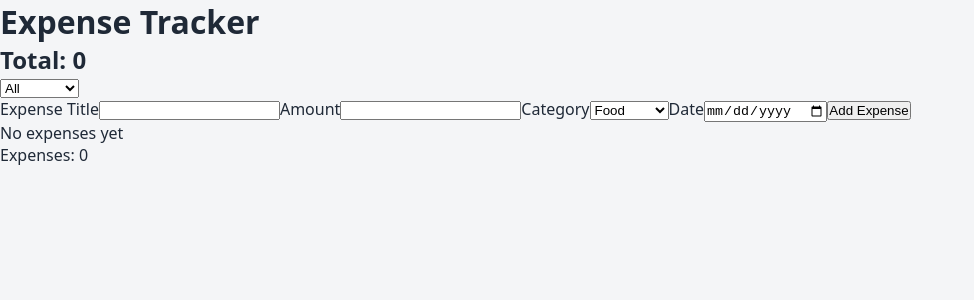
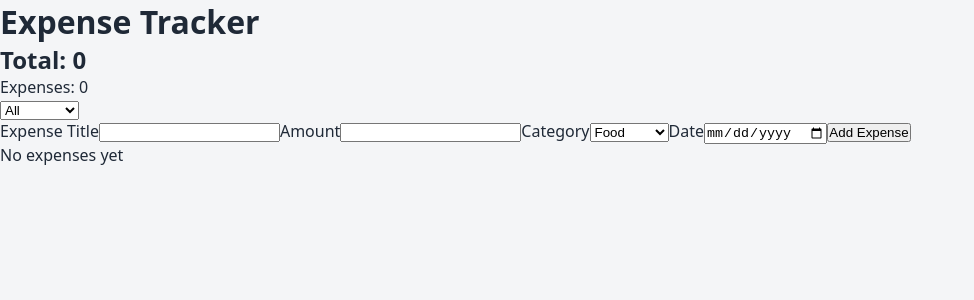
Before and after one commit to Ayeshaa005/expense-tracker, a React (Vite) app: page / in a window 1280 px wide. Shown: the top 300 px of the page, without its empty margins (0-974 px from the left). Built offline with nearby package versions, Linux system fonts and the light colour scheme.

Commit message:
Add ExpenseFilter and ExpenseSummary components

```diff
--- a/src/App.jsx
+++ b/src/App.jsx
@@ -1,6 +1,8 @@
 import { useState, useEffect } from "react";
 import ExpenseForm from "./Components/ExpenseForm";
 import ExpenseList from "./Components/ExpenseList";
+import ExpenseFilter from "./Components/ExpenseFilter";
+import ExpenseSummary from "./Components/ExpenseSummary";
 
 function App() {
   const [expenses, setExpenses] = useState(() => {
@@ -33,22 +35,14 @@ function App() {
   return (
     <div className="app">
       <h1>Expense Tracker</h1>
-      <h2>Total: {total}</h2>
 
-      <select value={filter} onChange={(e) => setFilter(e.target.value)}>
-        <option>All</option>
-        <option>Food</option>
-        <option>Transport</option>
-        <option>Bills</option>
-        <option>Shopping</option>
-        <option>Other</option>
-      </select>
+      <ExpenseSummary total={total} count={filteredExpenses.length} />
+
+      <ExpenseFilter filter={filter} onFilterChange={setFilter} />
 
       <ExpenseForm onAddExpense={addExpense} />
 
       <ExpenseList expenses={filteredExpenses} onDelete={deleteExpense} />
-
-      <p>Expenses: {filteredExpenses.length}</p>
     </div>
   );
 }
--- /dev/null
+++ b/src/Components/ExpenseFilter.jsx
@@ -0,0 +1,14 @@
+function ExpenseFilter({ filter, onFilterChange }) {
+  return (
+    <select value={filter} onChange={(e) => onFilterChange(e.target.value)}>
+      <option>All</option>
+      <option>Food</option>
+      <option>Transport</option>
+      <option>Bills</option>
+      <option>Shopping</option>
+      <option>Other</option>
+    </select>
+  );
+}
+
+export default ExpenseFilter;
--- /dev/null
+++ b/src/Components/ExpenseSummary.jsx
@@ -0,0 +1,10 @@
+function ExpenseSummary({ total, count }) {
+  return (
+    <div>
+      <h2>Total: {total}</h2>
+      <p>Expenses: {count}</p>
+    </div>
+  );
+}
+
+export default ExpenseSummary;
```
